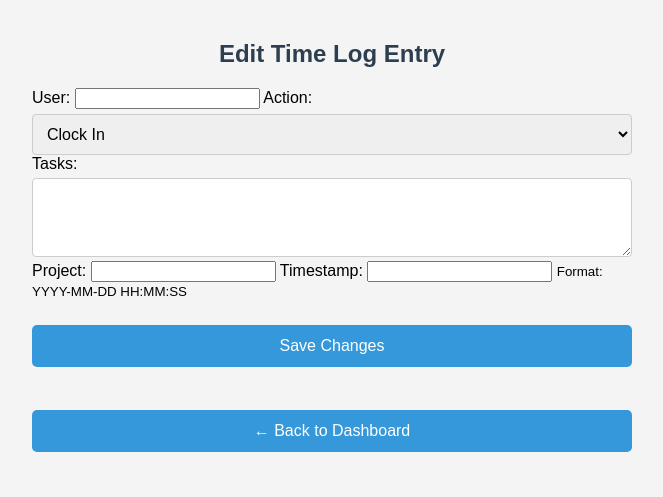
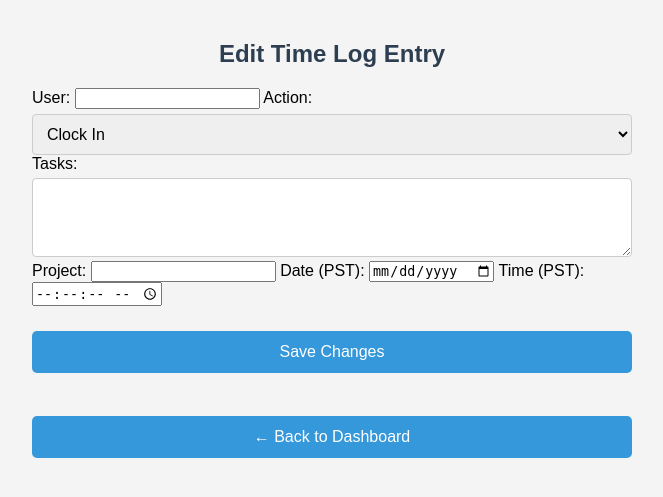
Before and after one commit to Seanmorais09/contractor, a Flask app: template templates/edit.html in a window 1280 px wide. Shown: the top 497 px of the page, without its empty margins (308-971 px from the left). Run offline with Flask 3, Linux system fonts and the light colour scheme; the template is opened without the code that fills it, so the values that code supplies are empty.

Commit message:
Fixed clock/post to store utc

```diff
--- a/app.py
+++ b/app.py
@@ -380,42 +380,45 @@ def edit_entry(entry_id):
     logged_in_user = session.get('user')
     if logged_in_user != "Admin":
         return "⛔ Unauthorized. Only Admin can edit entries.", 403
+
     pacific = pytz.timezone('US/Pacific')
-
     doc_ref = db.collection('timelog').document(entry_id)
     doc = doc_ref.get()
     if not doc.exists:
         return f"<h3>No entry found for ID: {entry_id}</h3>", 404
+
     entry = doc.to_dict()
-# --- Convert Firestore timestamp to PST string for display ---
     ts = entry.get('timestamp')
-    if hasattr(ts, 'astimezone'):  # Firestore Timestamp object
+
+    # Convert stored UTC → PST for display
+    if hasattr(ts, 'astimezone'):
         entry['timestamp'] = ts.astimezone(pacific).strftime('%Y-%m-%d %H:%M:%S')
     elif isinstance(ts, str):
         try:
-            # Handle ISO strings from Firestore
             dt = datetime.fromisoformat(ts.replace("Z", "+00:00"))
             entry['timestamp'] = dt.astimezone(pacific).strftime('%Y-%m-%d %H:%M:%S')
         except ValueError:
-            entry['timestamp'] = ts  # leave as-is if parsing fails
-
+            entry['timestamp'] = ts
 
     if request.method == 'POST':
-        ts_str = request.form['timestamp'].strip()
+        # Combine date + time
+        date_str = request.form['date']
+        time_str = request.form['time']
+        ts_str = f"{date_str} {time_str}"
+
         try:
-            # Parse PST string and convert to UTC
             ts_pst = pacific.localize(datetime.strptime(ts_str, '%Y-%m-%d %H:%M:%S'))
             ts_utc = ts_pst.astimezone(pytz.utc)
         except Exception as e:
-            return f"Invalid timestamp format: {e}", 400
+            return f"Invalid timestamp: {e}", 400
 
         updated_data = {
-        'user': request.form['user'].strip().title(),
-        'action': request.form['action'],
-        'tasks': request.form['tasks'],
-        'project': request.form['project'],
-        'timestamp': ts_utc  # UTC datetime
-    }
+            'user': request.form['user'].strip().title(),
+            'action': request.form['action'],
+            'tasks': request.form['tasks'],
+            'project': request.form['project'],
+            'timestamp': ts_utc
+        }
 
         try:
             doc_ref.update(updated_data)
--- a/templates/edit.html
+++ b/templates/edit.html
@@ -24,10 +24,12 @@
     <label for="project">Project:</label>
     <input type="text" id="project" name="project" value="{{ entry.project }}">
 
-  <!-- Revert timestamp to plain text for now -->
-  <label for="timestamp">Timestamp:</label>
-  <input type="text" id="timestamp" name="timestamp" value="{{ entry.timestamp }}" required>
-  <small>Format: YYYY-MM-DD HH:MM:SS</small>
+    <!-- ✅ Use date and time pickers -->
+    <label for="date">Date (PST):</label>
+    <input type="date" id="date" name="date" value="{{ entry.timestamp.split(' ')[0] }}" required>
+
+    <label for="time">Time (PST):</label>
+    <input type="time" id="time" name="time" value="{{ entry.timestamp.split(' ')[1] }}" step="1" required>
 
     <button type="submit">Save Changes</button>
   </form>
```
Lines whose indentation alone changed are shown as unchanged.
